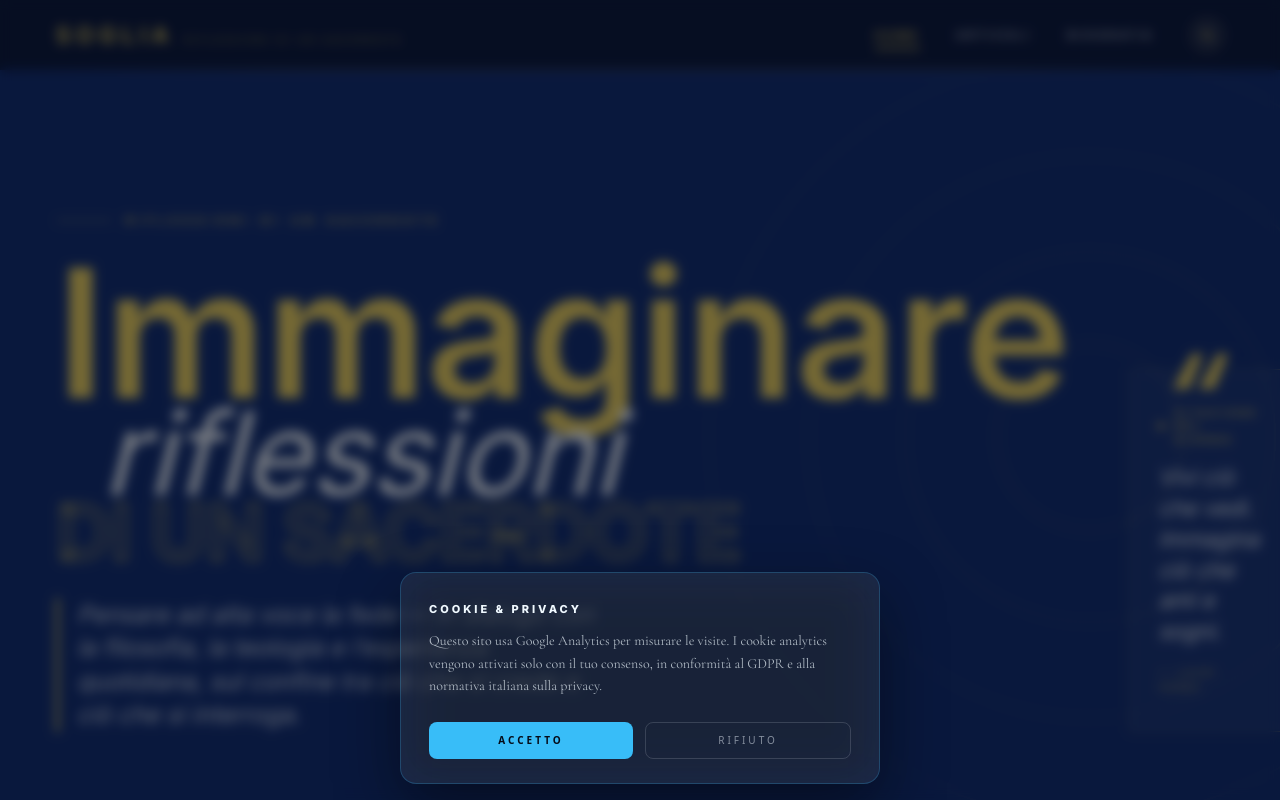
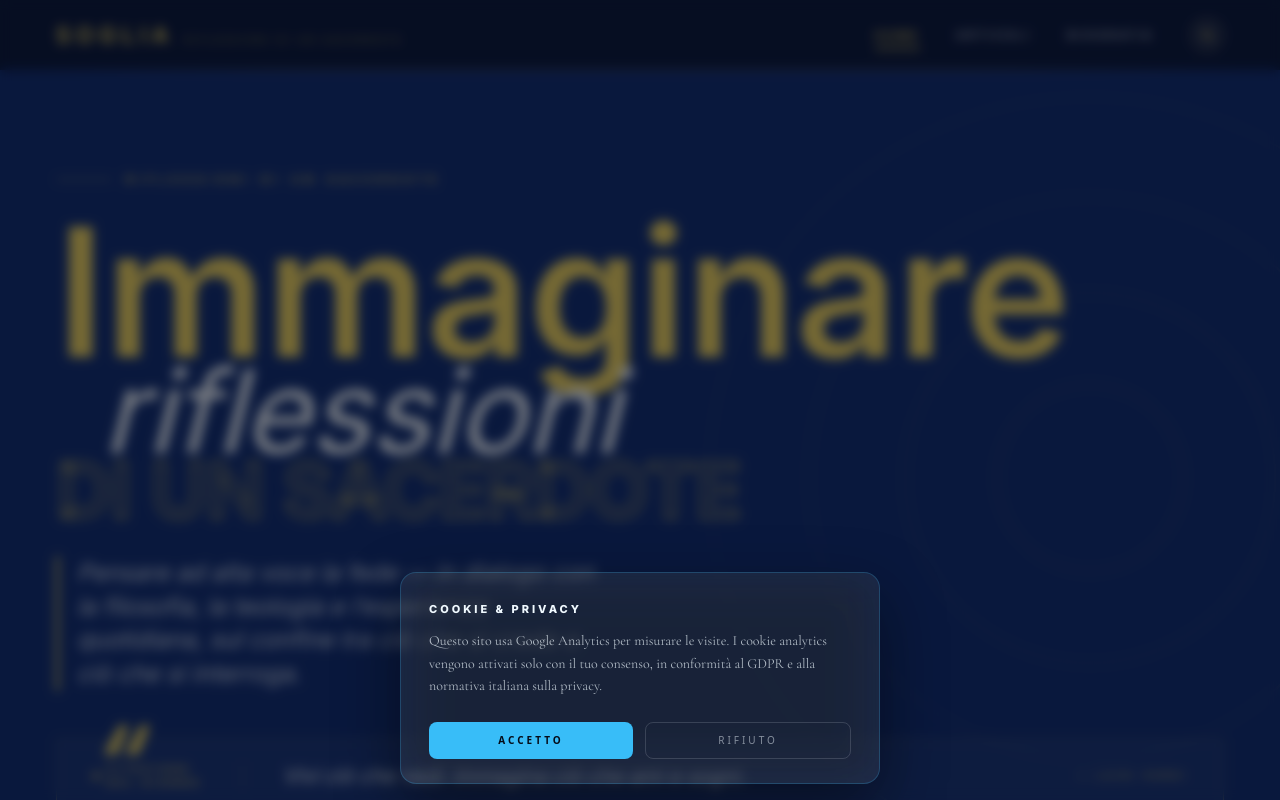
Before and after one commit to tramitemarketing/blog, a Next.js app: page / in a window 1280 px wide. Shown: the top 800 px of the page. Built offline with nearby package versions, Linux system fonts and the light colour scheme; no server answers; the database is empty.

Commit message:
fix(ui): citazione del giorno orizzontale a tutta larghezza
Spostata fuori dalla grid come barra larga: label | separatore | testo | riferimento.
Rimossa la grid a 2 colonne da hero-grid (ora single column).

Co-Authored-By: Claude Sonnet 4.6 <noreply@anthropic.com>

```diff
--- a/src/app/globals.css
+++ b/src/app/globals.css
@@ -185,11 +185,8 @@ body {
 .hero-grid {
   position: relative;
   z-index: 1;
-  display: grid;
-  grid-template-columns: 1.45fr 1fr;
-  gap: 60px;
-  align-items: end;
-  min-height: 560px;
+  display: block;
+  min-height: 460px;
 }
 
 .hero-l1 { font-size: clamp(120px, 14vw, 220px); }
@@ -201,9 +198,7 @@ body {
     padding: 88px 22px 52px;
   }
   .hero-grid {
-    grid-template-columns: 1fr;
     min-height: unset;
-    gap: 28px;
   }
   /* Font ridotti per contenere il testo in 390px − 44px padding = 346px */
   .hero-l1 { font-size: clamp(46px, 12.5vw, 64px); }
--- a/src/components/home/HeroSection.tsx
+++ b/src/components/home/HeroSection.tsx
@@ -124,20 +124,20 @@ export default function HeroSection({ citazione }: HeroSectionProps) {
             che si interroga.
           </p>
         </div>
+      </div>
 
-        {/* Colonna destra — citazione del giorno */}
+      {/* Citazione del giorno — barra orizzontale a tutta larghezza */}
       <aside
         className="hero-anim-quote"
         style={{
-              alignSelf: 'end',
+          marginTop: 48,
+          position: 'relative',
+          display: 'flex',
+          alignItems: 'center',
+          gap: 40,
           background: 'rgba(255,255,255,.04)',
           border: '1px solid rgba(255,219,87,.25)',
-              padding: '36px 28px 36px',
-              position: 'relative',
-              minHeight: 280,
-              display: 'flex',
-              flexDirection: 'column',
-              justifyContent: 'space-between',
+          padding: '22px 36px',
         }}
       >
         {/* Virgoletta decorativa */}
@@ -145,12 +145,12 @@ export default function HeroSection({ citazione }: HeroSectionProps) {
           aria-hidden="true"
           style={{
             position: 'absolute',
-                top: -32,
-                left: 20,
+            top: -28,
+            left: 28,
             fontFamily: 'var(--font-display)',
             fontStyle: 'italic',
             fontWeight: 600,
-                fontSize: 120,
+            fontSize: 100,
             lineHeight: 1,
             color: '#ffdb57',
             pointerEvents: 'none',
@@ -160,52 +160,59 @@ export default function HeroSection({ citazione }: HeroSectionProps) {
           &ldquo;
         </span>
 
+        {/* Label */}
         <div
           style={{
+            flexShrink: 0,
             display: 'flex',
             alignItems: 'center',
-                gap: 10,
+            gap: 8,
             fontSize: 9,
             letterSpacing: 4,
             textTransform: 'uppercase',
             fontWeight: 700,
             color: '#ffdb57',
-                marginBottom: 16,
             fontFamily: 'var(--font-sans)',
           }}
         >
           <span style={{ width: 6, height: 6, background: '#ffdb57', borderRadius: '50%', flexShrink: 0 }} />
-              Citazione del giorno
+          Citazione<br />del giorno
         </div>
 
+        {/* Linea separatrice */}
+        <div style={{ flexShrink: 0, width: 1, alignSelf: 'stretch', background: 'rgba(255,219,87,.2)' }} />
+
+        {/* Testo citazione */}
         <p
           style={{
+            flex: 1,
             fontFamily: 'var(--font-display)',
             fontStyle: 'italic',
             fontWeight: 400,
-                fontSize: 'clamp(16px, 1.8vw, 22px)',
+            fontSize: 'clamp(16px, 1.6vw, 21px)',
             lineHeight: 1.4,
             color: '#fff',
-                marginBottom: 18,
           }}
         >
           {displayCitazione.text}
         </p>
 
+        {/* Riferimento */}
         <p
           style={{
+            flexShrink: 0,
             fontFamily: 'var(--font-sans)',
             fontSize: 10,
             letterSpacing: 3,
             textTransform: 'uppercase',
             fontWeight: 600,
             color: 'rgba(255,219,87,.7)',
+            textAlign: 'right',
           }}
         >
           — {displayCitazione.reference}
         </p>
       </aside>
-      </div>
     </section>
   )
 }
```
Lines whose indentation alone changed are shown as unchanged.
